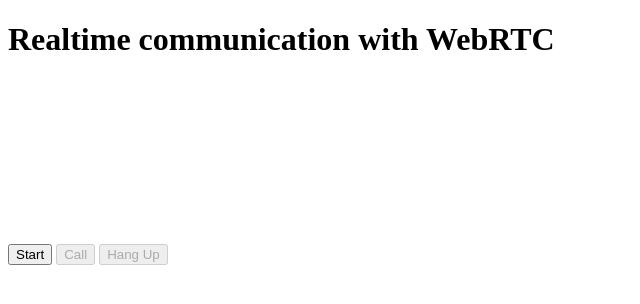
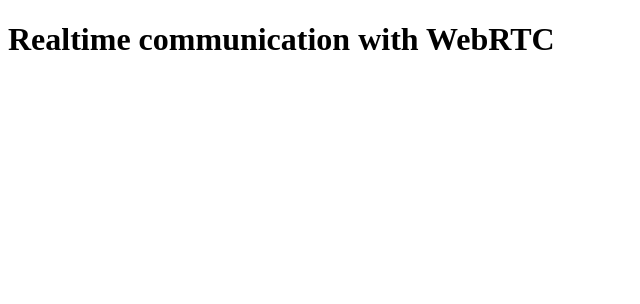
Before and after one commit to klinhdo/HacktheNorth2020, a website: page index.html in a window 1280 px wide. Shown: the whole page, without its empty margins (0-640 px from the left). Drawn offline with nearby package versions, Linux system fonts and the light colour scheme.

Commit message:
changed index.html

```diff
--- a/index.html
+++ b/index.html
@@ -8,7 +8,7 @@
 
 <body>
   <h1>Realtime communication with WebRTC</h1>
-  <video id="localVideo" autoplay playsinline></video>
+  <!-- <video id="localVideo" autoplay playsinline></video>
   <video id="remoteVideo" autoplay playsinline></video>
 
 
@@ -16,9 +16,19 @@
     <button id="startButton">Start</button>
     <button id="callButton">Call</button>
     <button id="hangupButton">Hang Up</button>
+  </div> -->
+  <!-- <textarea id="dataChannelSend" disabled
+  placeholder="Press Start, enter some text, then press Send."></textarea>
+  <textarea id="dataChannelReceive" disabled></textarea>
+
+  <div id="buttons">
+    <button id="startButton">Start</button>
+    <button id="sendButton">Send</button>
+    <button id="closeButton">Stop</button>
   </div>
+  <script src="https://webrtc.github.io/adapter/adapter-latest.js"></script> -->
 
-  <script src="https://webrtc.github.io/adapter/adapter-latest.js"></script>
+  <script src="/socket.io/socket.io.js"></script>
   <script src="main.js"></script>
 
 </body>
```
